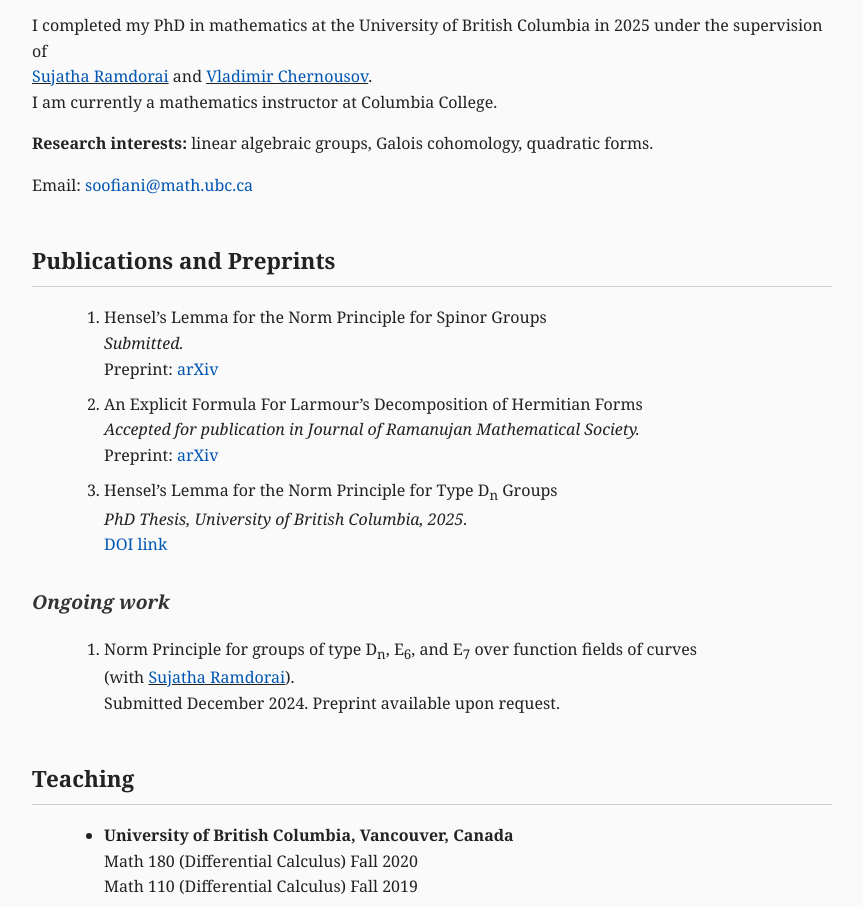
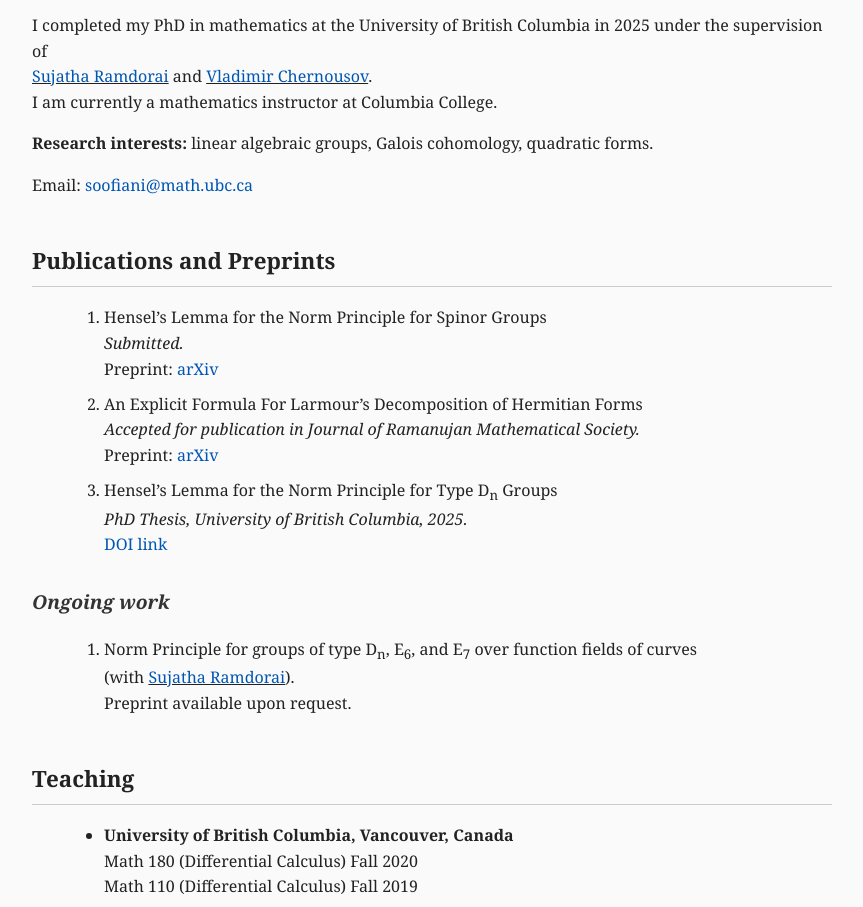
Before and after one commit to aminsoofiani/aminsoofiani, a plain HTML site: page index.html in a window 1280 px wide. Shown: the part 141-1048 px from the top of the page, without its empty margins (208-1071 px from the left). Drawn offline with Linux system fonts and the light colour scheme.

Commit message:
Update index.html

```diff
--- a/index.html
+++ b/index.html
@@ -97,7 +97,7 @@
     <li>
       Norm Principle for groups of type D<sub>n</sub>, E<sub>6</sub>, and E<sub>7</sub> over function fields of curves <br>
       (with <u><a href="https://www.math.ubc.ca/~sujatha/" target="_blank">Sujatha Ramdorai</a></u>).<br>
-      Submitted December 2024. Preprint available upon request.
+      Preprint available upon request.
     </li>
   </ol>
 
```
